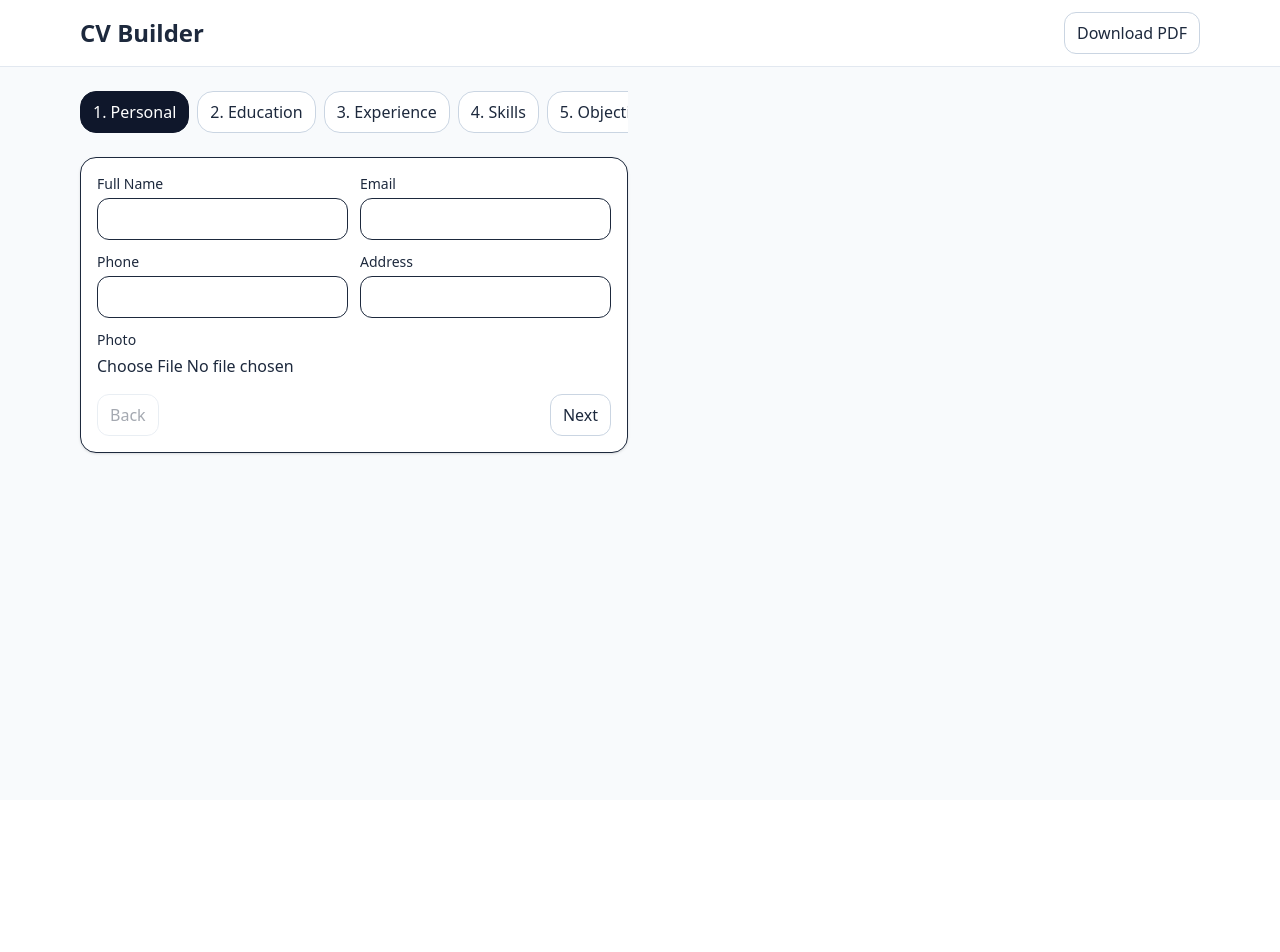
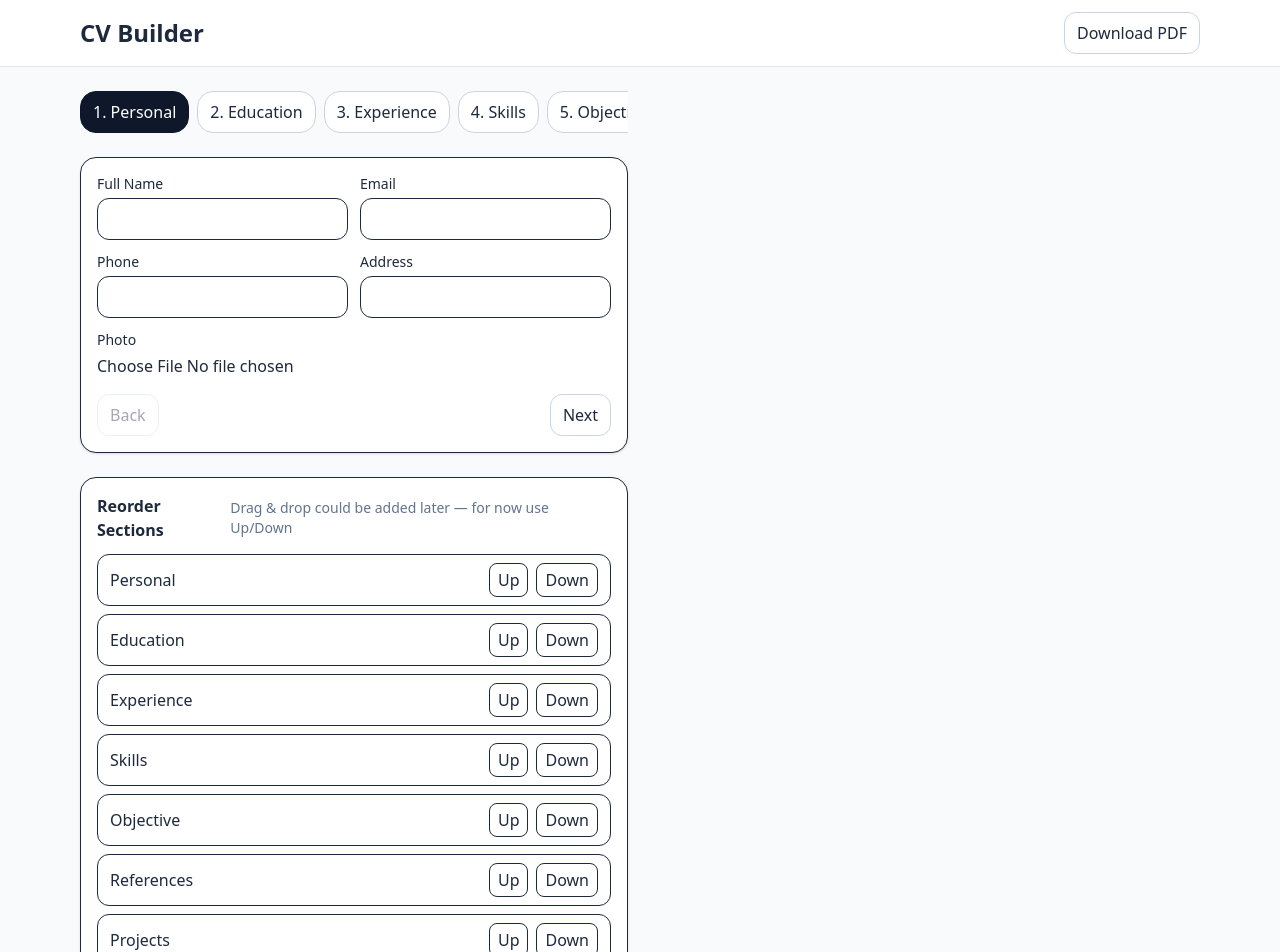
Before and after one commit to Dibyendu-dev/CV-Builder, a React (Vite) app: page / in a window 1280 px wide. Shown: the top 952 px of the page. Before the commit the page ends 800 px from the top, so only its background shows below. Built offline with nearby package versions, Linux system fonts and the light colour scheme.

Commit message:
implement section re-order comp.

```diff
--- a/src/components/ui/Leftbar.jsx
+++ b/src/components/ui/Leftbar.jsx
@@ -6,6 +6,7 @@ import { ExperienceForm } from "../forms/ExperienceForm";
 import { ObjectiveForm } from "../forms/ObjectiveForm";
 import { ReferencesForm } from "../forms/ReferencesForm";
 import { ProjectsForm } from "../forms/ProjectForm";
+import { SectionReorder } from "./SectionReorder";
 
 function Leftbar() {
   const [step, setStep] = useState(0);
@@ -29,6 +30,26 @@ function Leftbar() {
   const [references, setReferences] = useState([]);
 
   const [projects, setProjects] = useState([]);
+
+      const DEFAULT_SECTIONS = [
+    "Personal",
+    "Education",
+    "Experience",
+    "Skills",
+    "Objective",
+    "References",
+    "Projects",
+    ];
+
+    const [sections, setSections] = useState(DEFAULT_SECTIONS);
+
+    const moveSection = (index, dir) => {
+    const swapWith = index + dir;
+    if (swapWith < 0 || swapWith >= sections.length) return;
+    const next = sections.slice();
+    [next[index], next[swapWith]] = [next[swapWith], next[index]];
+    setSections(next);
+    };
 
   return (
     <div>
@@ -71,7 +92,7 @@ function Leftbar() {
           </div>
         </div>
 
-        {/* <SectionReorder sections={sections} moveSection={moveSection} /> */}
+        <SectionReorder sections={sections} moveSection={moveSection} />
       </div>
     </div>
   );
--- /dev/null
+++ b/src/components/ui/SectionReorder.jsx
@@ -0,0 +1,36 @@
+export function SectionReorder({ sections, moveSection }) {
+  return (
+    <div className="p-4 rounded-2xl border bg-white shadow-sm">
+      <div className="flex items-center justify-between mb-3">
+        <h3 className="font-semibold">Reorder Sections</h3>
+        <p className="text-sm text-slate-500">
+          Drag & drop could be added later — for now use Up/Down
+        </p>
+      </div>
+      <ul className="space-y-2">
+        {sections.map((s, i) => (
+          <li
+            key={s}
+            className="flex items-center justify-between border rounded-xl px-3 py-2"
+          >
+            <span className="font-medium">{s}</span>
+            <div className="flex gap-2">
+              <button
+                className="px-2 py-1 border rounded-lg"
+                onClick={() => moveSection(i, -1)}
+              >
+                Up
+              </button>
+              <button
+                className="px-2 py-1 border rounded-lg"
+                onClick={() => moveSection(i, 1)}
+              >
+                Down
+              </button>
+            </div>
+          </li>
+        ))}
+      </ul>
+    </div>
+  );
+}
```
Also changed, not shown: src/components/templete/Templete1.jsx (added).
